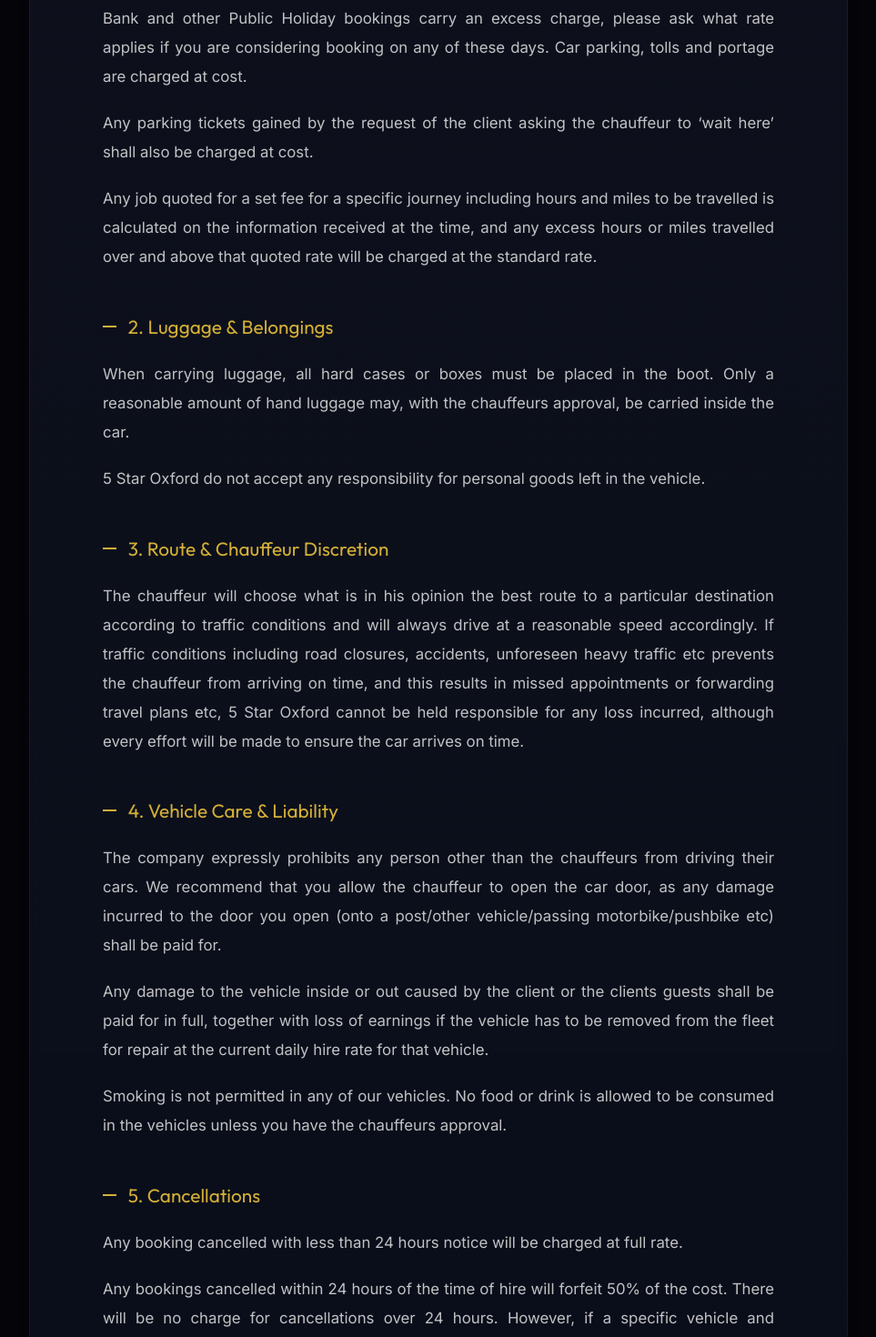
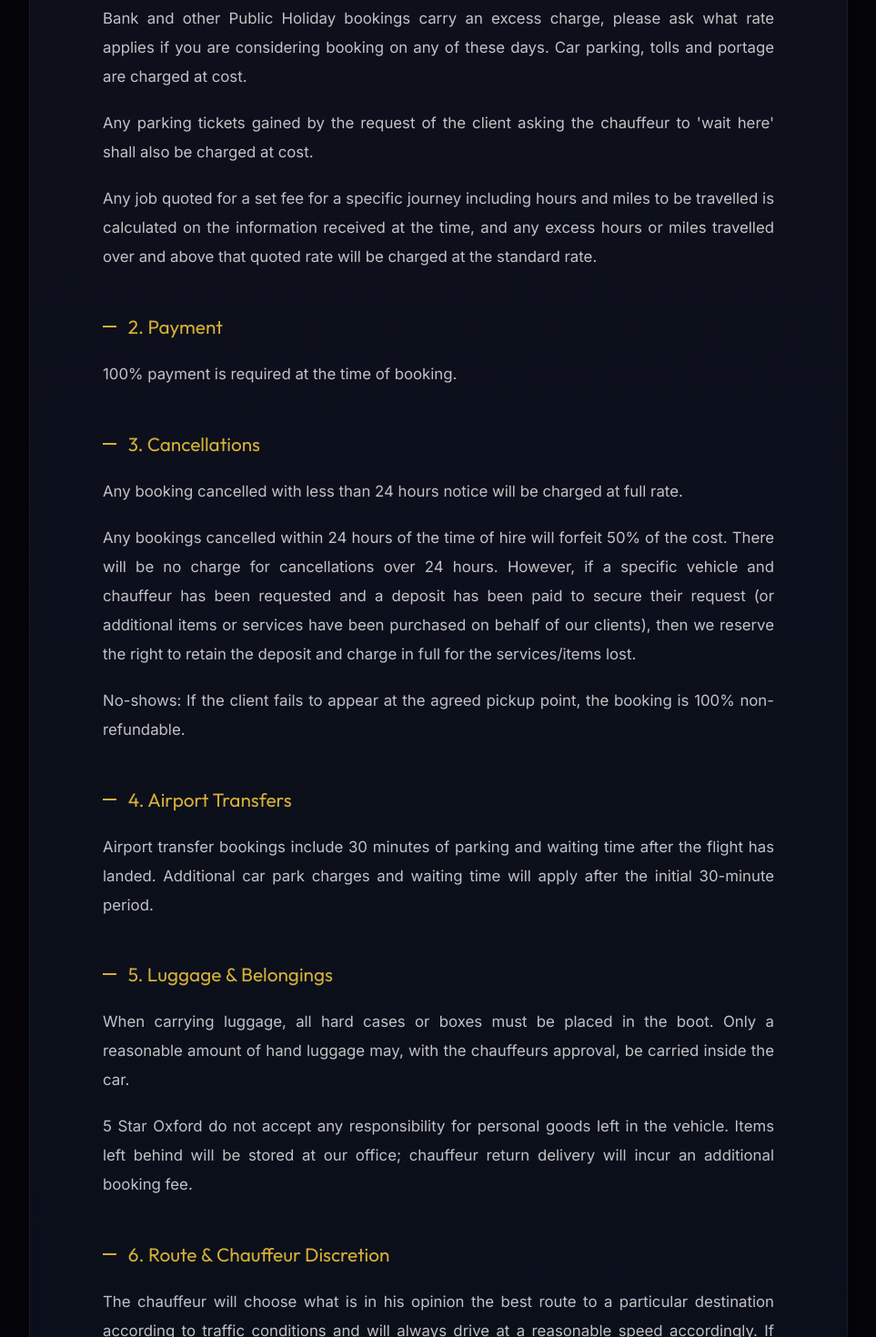
Before and after one commit to num876/oxford-vip-chauffeurs, a Next.js app: page /terms-and-conditions in a window 1280 px wide. Shown: the part 640-2110 px from the top of the page at 91% size, without its empty margins (158-1121 px from the left). Built offline with nearby package versions, Linux system fonts and the light colour scheme; a web font is replaced by a local one.

Commit message:
Complete 5 Star Oxford rebrand: fix address, update footer legal info, expand T&Cs, remove VIP Fleet headings

```diff
--- a/src/app/our-fleet/page.tsx
+++ b/src/app/our-fleet/page.tsx
@@ -100,7 +100,7 @@
         />
         <div className={styles.heroOverlay}></div>
         <div className={styles.heroContent}>
-          <h1 className={styles.heroTitle}>The VIP Fleet</h1>
+          <h1 className={styles.heroTitle}>Our Fleet</h1>
           <p className={styles.heroSubtitle}>
             Luxurious & Dynamic Chauffeur Vehicles for Travel throughout Oxfordshire and Beyond
           </p>
--- a/src/app/page.module.css
+++ b/src/app/page.module.css
@@ -525,7 +525,7 @@
   100% { transform: scale(1.15) translate(-1%, -1%); }
 }
 
-/* --- VIP Fleet Enhanced Asymmetric Layout --- */
+/* --- Fleet Enhanced Asymmetric Layout --- */
 
 .fleetGridAsymmetric {
   display: grid;
--- a/src/app/page.tsx
+++ b/src/app/page.tsx
@@ -59,7 +59,7 @@
         <div className="container">
           <div className={styles.sectionHeader}>
             <span className={styles.sectionSubtitle}>Our Collection</span>
-            <h2 className={styles.sectionTitle}>The VIP Fleet</h2>
+            <h2 className={styles.sectionTitle}>Our Fleet</h2>
           </div>
 
           <div className={styles.fleetGridAsymmetric}>
--- a/src/app/terms-and-conditions/page.tsx
+++ b/src/app/terms-and-conditions/page.tsx
@@ -36,7 +36,7 @@
 
             <article>
               <section className={styles.legalSection}>
-                <h3>1. Booking & Charges</h3>
+                <h3>1. Booking &amp; Charges</h3>
                 <p className={styles.legalText}>
                   All bookings are calculated as starting and finishing from an Oxford central point.
                 </p>
@@ -44,7 +44,7 @@
                   Bank and other Public Holiday bookings carry an excess charge, please ask what rate applies if you are considering booking on any of these days. Car parking, tolls and portage are charged at cost.
                 </p>
                 <p className={styles.legalText}>
-                  Any parking tickets gained by the request of the client asking the chauffeur to ‘wait here’ shall also be charged at cost.
+                  Any parking tickets gained by the request of the client asking the chauffeur to &apos;wait here&apos; shall also be charged at cost.
                 </p>
                 <p className={styles.legalText}>
                   Any job quoted for a set fee for a specific journey including hours and miles to be travelled is calculated on the information received at the time, and any excess hours or miles travelled over and above that quoted rate will be charged at the standard rate.
@@ -52,24 +52,51 @@
               </section>
 
               <section className={styles.legalSection}>
-                <h3>2. Luggage & Belongings</h3>
+                <h3>2. Payment</h3>
+                <p className={styles.legalText}>
+                  100% payment is required at the time of booking.
+                </p>
+              </section>
+
+              <section className={styles.legalSection}>
+                <h3>3. Cancellations</h3>
+                <p className={styles.legalText}>
+                  Any booking cancelled with less than 24 hours notice will be charged at full rate.
+                </p>
+                <p className={styles.legalText}>
+                  Any bookings cancelled within 24 hours of the time of hire will forfeit 50% of the cost. There will be no charge for cancellations over 24 hours. However, if a specific vehicle and chauffeur has been requested and a deposit has been paid to secure their request (or additional items or services have been purchased on behalf of our clients), then we reserve the right to retain the deposit and charge in full for the services/items lost.
+                </p>
+                <p className={styles.legalText}>
+                  No-shows: If the client fails to appear at the agreed pickup point, the booking is 100% non-refundable.
+                </p>
+              </section>
+
+              <section className={styles.legalSection}>
+                <h3>4. Airport Transfers</h3>
+                <p className={styles.legalText}>
+                  Airport transfer bookings include 30 minutes of parking and waiting time after the flight has landed. Additional car park charges and waiting time will apply after the initial 30-minute period.
+                </p>
+              </section>
+
+              <section className={styles.legalSection}>
+                <h3>5. Luggage &amp; Belongings</h3>
                 <p className={styles.legalText}>
                   When carrying luggage, all hard cases or boxes must be placed in the boot. Only a reasonable amount of hand luggage may, with the chauffeurs approval, be carried inside the car.
                 </p>
                 <p className={styles.legalText}>
-                  5 Star Oxford do not accept any responsibility for personal goods left in the vehicle.
+                  5 Star Oxford do not accept any responsibility for personal goods left in the vehicle. Items left behind will be stored at our office; chauffeur return delivery will incur an additional booking fee.
                 </p>
               </section>
 
               <section className={styles.legalSection}>
-                <h3>3. Route & Chauffeur Discretion</h3>
+                <h3>6. Route &amp; Chauffeur Discretion</h3>
                 <p className={styles.legalText}>
                   The chauffeur will choose what is in his opinion the best route to a particular destination according to traffic conditions and will always drive at a reasonable speed accordingly. If traffic conditions including road closures, accidents, unforeseen heavy traffic etc prevents the chauffeur from arriving on time, and this results in missed appointments or forwarding travel plans etc, 5 Star Oxford cannot be held responsible for any loss incurred, although every effort will be made to ensure the car arrives on time.
                 </p>
               </section>
 
               <section className={styles.legalSection}>
-                <h3>4. Vehicle Care & Liability</h3>
+                <h3>7. Vehicle Care &amp; Liability</h3>
                 <p className={styles.legalText}>
                   The company expressly prohibits any person other than the chauffeurs from driving their cars. We recommend that you allow the chauffeur to open the car door, as any damage incurred to the door you open (onto a post/other vehicle/passing motorbike/pushbike etc) shall be paid for.
                 </p>
@@ -79,25 +106,25 @@
                 <p className={styles.legalText}>
                   Smoking is not permitted in any of our vehicles. No food or drink is allowed to be consumed in the vehicles unless you have the chauffeurs approval.
                 </p>
-              </section>
-
-              <section className={styles.legalSection}>
-                <h3>5. Cancellations</h3>
                 <p className={styles.legalText}>
-                  Any booking cancelled with less than 24 hours notice will be charged at full rate.
-                </p>
-                <p className={styles.legalText}>
-                  Any bookings cancelled within 24 hours of the time of hire will forfeit 50% of the cost. There will be no charge for cancellations over 24 hours. However, if a specific vehicle and chauffeur has been requested and a deposit has been paid to secure their request (or additional items or services have been purchased on behalf of our clients), then we reserve the right to retain the deposit and charge in full for the services/items lost.
+                  We reserve the right to refuse transport to intoxicated, disruptive, or dangerous passengers. We also reserve the right to use sub-contractors or substitute vehicles and chauffeurs as necessary.
                 </p>
               </section>
 
               <section className={styles.legalSection}>
-                <h3>6. Acceptance of Terms</h3>
+                <h3>8. Acceptance of Terms</h3>
                 <p className={styles.legalText}>
                   Any work we undertake shall be subject to these conditions with no exception, so please ensure you have read and fully agree to these terms and conditions before booking.
                 </p>
                 <p className={styles.legalText}>
                   Gratuity is left to the clients discretion but may be added to the bill if requested.
+                </p>
+              </section>
+
+              <section className={styles.legalSection}>
+                <h3>9. Privacy Policy</h3>
+                <p className={styles.legalText}>
+                  Email addresses provided to 5 Star Oxford will not be shared with any third parties. By emailing us you consent to being contacted by 5 Star Oxford regarding our services.
                 </p>
               </section>
             </article>
--- a/src/components/Footer.tsx
+++ b/src/components/Footer.tsx
@@ -10,10 +10,14 @@
           <StarRating size="1.5rem" />
           <span style={{ color: 'var(--text-secondary)', fontSize: '0.8rem', textTransform: 'uppercase', letterSpacing: '2px' }}>Premium Service</span>
         </div>
-        <p style={{ textAlign: 'center', maxWidth: '600px', color: 'var(--text-secondary)', fontSize: '0.9rem', lineHeight: '1.6', marginBottom: '1rem' }}>
+        <p style={{ textAlign: 'center', maxWidth: '600px', color: 'var(--text-secondary)', fontSize: '0.9rem', lineHeight: '1.6', marginBottom: '0.5rem' }}>
           As Oxfordshire's leading provider of Chauffeur Travel Services, we can tailor your journey around your exact requirements to ensure you arrive in style.
         </p>
-        <p>&copy; {new Date().getFullYear()} 5 Star Oxford. All rights reserved.</p>
+        <p style={{ textAlign: 'center', color: 'var(--text-secondary)', fontSize: '0.75rem', lineHeight: '1.4', marginBottom: '0.5rem', opacity: 0.7 }}>
+          5 Star Oxford operating as Oxford Prestige Chauffeurs<br />
+          Company Registration No: 13176037
+        </p>
+        <p>&copy; {new Date().getFullYear()} 5 Star Oxford (UK) Ltd. All rights reserved.</p>
         <div style={{ display: 'flex', gap: '2rem' }}>
           <Link href="/terms-and-conditions">Terms and Conditions</Link>
           <Link href="/contact">Contact</Link>
```
Also changed, not shown: src/app/contact/page.tsx (+4 -3 lines).
